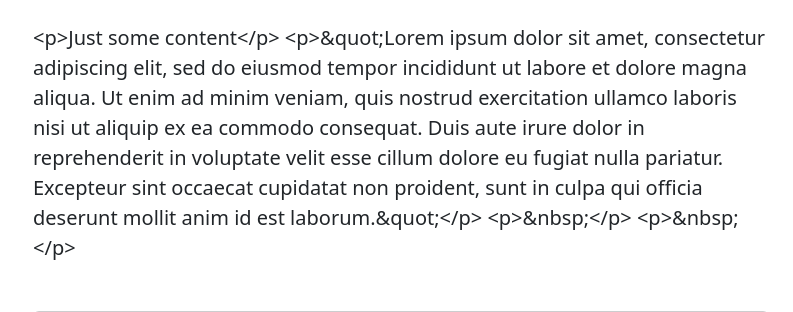
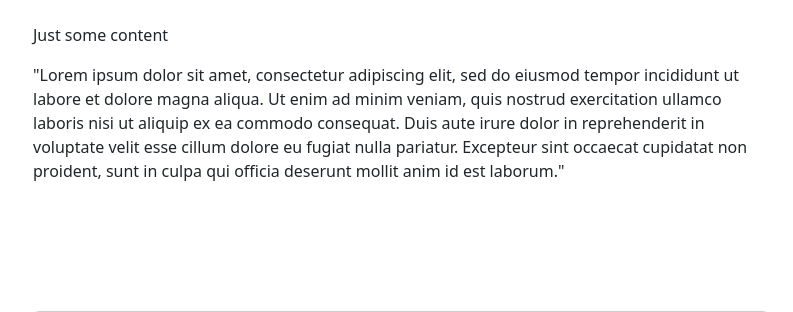
Before and after one commit to RicardoAGomezV/RESTful-Blog, a Flask app: page /post/1 in a window 1280 px wide. Shown: the part 505-817 px from the top of the page, without its empty margins (49-842 px from the left). Run offline with Flask 3, Linux system fonts and the light colour scheme; grey boxes labelled with a size stand in for pictures from a placeholder-image service; some libraries are stand-ins or nearby versions.

Commit message:
"|safe" is used to tell jinja that the content of post.body is safe html and should be rendered as such, without escaping any html tags.

```diff
--- a/templates/post.html
+++ b/templates/post.html
@@ -47,11 +47,10 @@
                         <figure class="mb-4"><img class="img-fluid rounded" src="{{ post.img_url }}" alt="..." /></figure>
                         <!-- Post content-->
                         <section class="mb-5">
-                            <p class="fs-5 mb-4">{{ post.body }}</p>
+                            <!-- "|safe" IS USED TO TELL JINJA THAT THE CONTENT OF POST.BODY IS SAFE HTML AND SHOULD BE RENDERED AS SUCH, WITHOUT ESCAPING ANY HTML TAGS. -->
+                            <p class="fs-5 mb-4">{{ post.body|safe }}</p>
 
-<!--
-                            <h2 class="fw-bolder mb-4 mt-5">I have odd cosmic thoughts every day</h2>
-                            <p class="fs-5 mb-4">For me, the most fascinating interface is Twitter. I have odd cosmic thoughts every day and I realized I could hold them to myself or share them with people who might be interested.</p> -->
+
 
                         </section>
                     </article>
```
